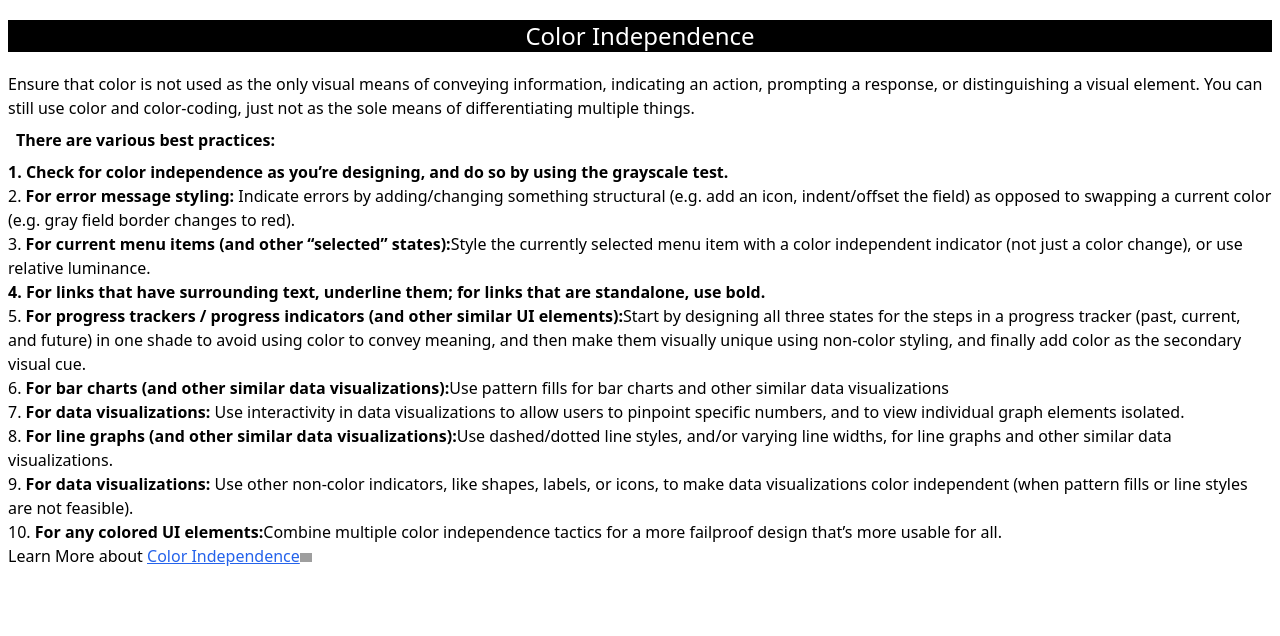
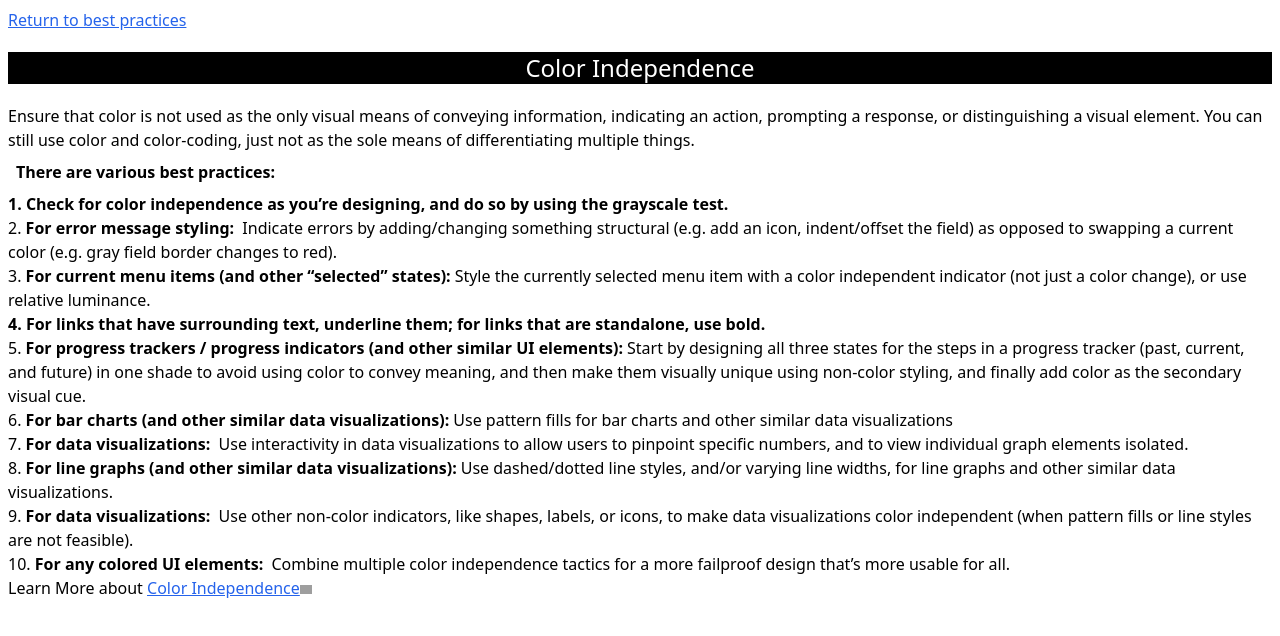
Before and after one commit to vipulpathak113/react-accessibility, a Next.js app: page /colorIndependence in a window 1280 px wide. Shown: the top 636 px of the page. Built offline with nearby package versions, Linux system fonts and the light colour scheme; grey boxes are pictures that could not be loaded.

Commit message:
color independence

```diff
--- a/pages/colorIndependence.tsx
+++ b/pages/colorIndependence.tsx
@@ -1,8 +1,12 @@
 import Image from "next/image";
+import Link from "next/link";
 
 export default function () {
   return (
     <div className="m-2">
+    <Link href="/" className="text-blue-600 underline">
+    Return to best practices
+  </Link>
       <h1 className="text-center text-2xl mt-5 mb-5 bg-black text-white">
         Color Independence
       </h1>
@@ -18,29 +22,29 @@ export default function () {
         There are various best practices:
       </div>
       <ul className="list-decimal list-inside">
-        <li className="font-bold">
+        <li className="font-bold mr-1">
           Check for color independence as you’re designing, and do so by using
           the grayscale test.
         </li>
         <li>
-          <span className="font-bold">For error message styling:</span> Indicate
+          <span className="font-bold mr-1">For error message styling: </span> Indicate
           errors by adding/changing something structural (e.g. add an icon,
           indent/offset the field) as opposed to swapping a current color (e.g.
           gray field border changes to red).
         </li>
         <li>
-          <span className="font-bold">
+          <span className="font-bold mr-1">
             For current menu items (and other “selected” states):
           </span>
-          Style the currently selected menu item with a color independent
+           Style the currently selected menu item with a color independent
           indicator (not just a color change), or use relative luminance.
         </li>
-        <li className="font-bold">
+        <li className="font-bold mr-1">
           For links that have surrounding text, underline them; for links that
           are standalone, use bold.
         </li>
         <li>
-          <span className="font-bold">
+          <span className="font-bold mr-1">
             For progress trackers / progress indicators (and other similar UI
             elements):
           </span>
@@ -50,31 +54,31 @@ export default function () {
           styling, and finally add color as the secondary visual cue.
         </li>
         <li>
-          <span className="font-bold">
+          <span className="font-bold mr-1">
             For bar charts (and other similar data visualizations):
           </span>
           Use pattern fills for bar charts and other similar data visualizations
         </li>
         <li>
-          <span className="font-bold">For data visualizations:</span> Use
+          <span className="font-bold mr-1">For data visualizations: </span> Use
           interactivity in data visualizations to allow users to pinpoint
           specific numbers, and to view individual graph elements isolated.
         </li>
         <li>
-          <span className="font-bold">
+          <span className="font-bold mr-1">
             For line graphs (and other similar data visualizations):
           </span>
           Use dashed/dotted line styles, and/or varying line widths, for line
           graphs and other similar data visualizations.
         </li>
         <li>
-          <span className="font-bold">For data visualizations:</span> Use other
+          <span className="font-bold mr-1">For data visualizations: </span> Use other
           non-color indicators, like shapes, labels, or icons, to make data
           visualizations color independent (when pattern fills or line styles
           are not feasible).
         </li>
         <li>
-          <span className="font-bold">For any colored UI elements:</span>
+          <span className="font-bold mr-1">For any colored UI elements: </span>
           Combine multiple color independence tactics for a more failproof
           design that’s more usable for all.
         </li>
--- a/pages/index.tsx
+++ b/pages/index.tsx
@@ -17,7 +17,7 @@ export default function Home() {
         <div>
           <span>1. </span>
           <Link href="/colorContrast" className="text-blue-600 underline">
-            Home
+            Color Contrast
           </Link>
         </div>
         <div>
```
